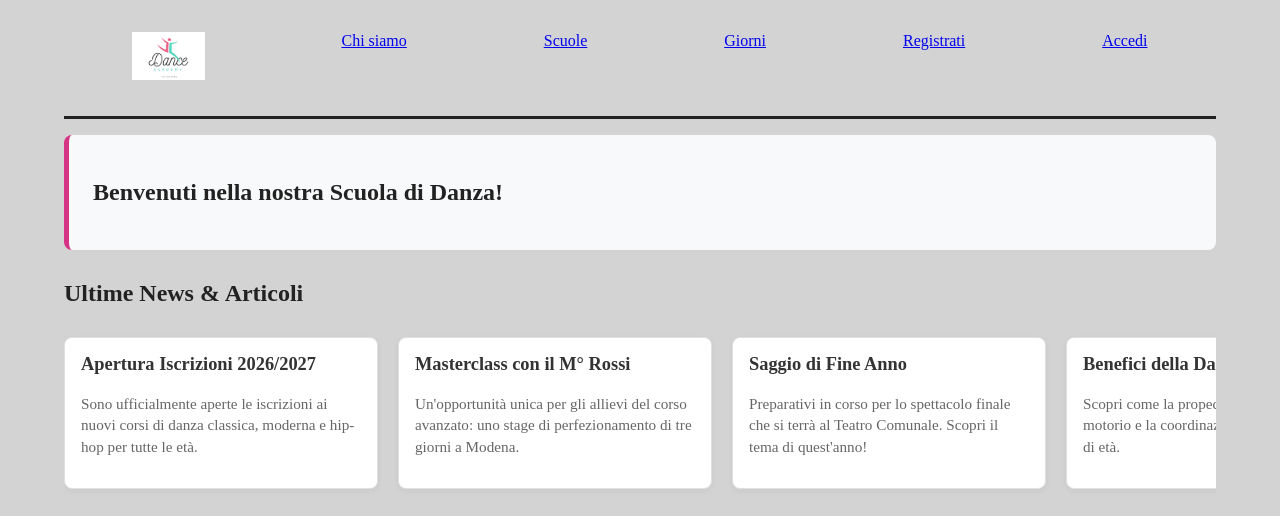
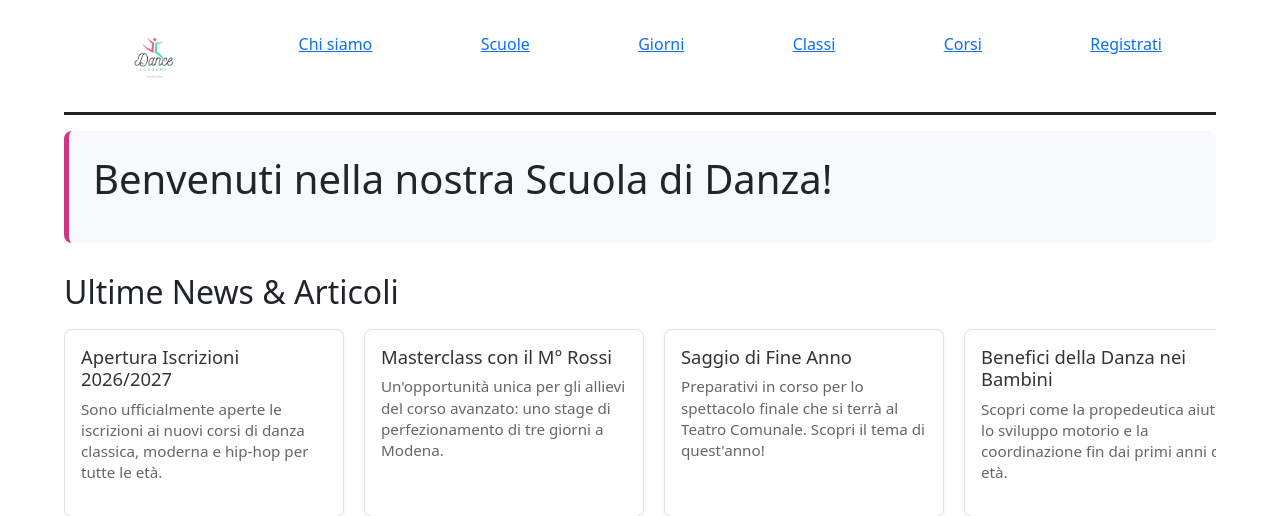
Before and after one commit to RikiCatte/django-2026-10-15-dance_school, a Django app: page / in a window 1280 px wide. Shown: the top 516 px of the page. Run offline with Django 5.2, Linux system fonts and the light colour scheme.

Commit message:
feat: extract navbar to a component, load bootstrap 5.3.3, add classi and corsi links

```diff
--- a/templates/base.html
+++ b/templates/base.html
@@ -8,18 +8,11 @@
     <link href="{% static 'css/style.css' %}" rel="stylesheet" />
     <title>{% block title %}Dance School{% endblock %}</title>
     <script src="{% static 'js/toggle-modal.js' %}" defer></script>
+    <link href="https://cdn.jsdelivr.net/npm/bootstrap@5.3.3/dist/css/bootstrap.min.css" rel="stylesheet" integrity="sha384-QWTKZyjpPEjISv5WaRU9OFeRpok6YctnYmDr5pNlyT2bRjXh0JMhjY6hW+ALEwIH" crossorigin="anonymous">
+    <script src="https://cdn.jsdelivr.net/npm/bootstrap@5.3.3/dist/js/bootstrap.bundle.min.js" integrity="sha384-YvpcrYf0tY3lHB60NNkmXc5s9fDVZLESaAA55NDzOxhy9GkcIdslK1eN7N6jIeHz" crossorigin="anonymous"></script>
   </head>
   <body>
-    <nav>
-      <a href="{% url 'home' %}" title="Vai a Homepage">
-        <img src="{% static 'img/dance-school-logo.jpg' %}" alt="Logo scuola danza"/>
-      </a>
-      <a href="{% url 'about' %}" title="Vai a Chi siamo">Chi siamo</a>
-      <a href="{% url 'lista_scuole' %}" title="Vai a Lista delle Scuole">Scuole</a>
-      <a href="{% url 'dayoftheweek_list' %}" title="Vai a Lista dei Giorni">Giorni</a>
-      <a href="#" title="Apri modal Registrati" onclick="toggleRegistrati()">Registrati</a>
-      <a href="#" title="Apri modal Accedi">Accedi</a>
-    </nav>
+    {% include "components/navbar.html" %}
     <section id="registrati">
       <form>
           <p>
--- /dev/null
+++ b/templates/components/navbar.html
@@ -0,0 +1,12 @@
+{% load static %}
+<nav>
+    <a href="{% url 'home' %}" title="Vai a Homepage">
+    <img src="{% static 'img/dance-school-logo.jpg' %}" alt="Logo scuola danza"/>
+    </a>
+    <a href="{% url 'about' %}" title="Vai a Chi siamo">Chi siamo</a>
+    <a href="{% url 'lista_scuole' %}" title="Vai a Lista delle Scuole">Scuole</a>
+    <a href="{% url 'dayoftheweek_list' %}" title="Vai a Lista dei Giorni">Giorni</a>
+    <a href="{% url 'classroom_list' %}" title="Vai a Lista delle Classi">Classi</a>
+    <a href="{% url 'course_list' %}" title="Vai a Lista dei Corsi">Corsi</a>
+    <a href="#" title="Apri modal Registrati" onclick="toggleRegistrati()">Registrati</a>
+</nav>
```
